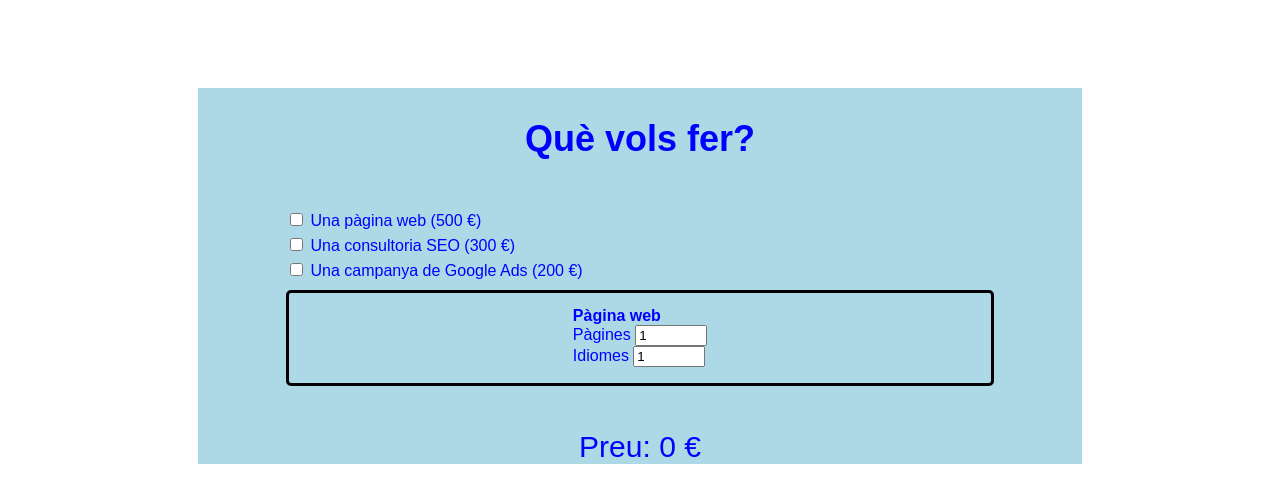
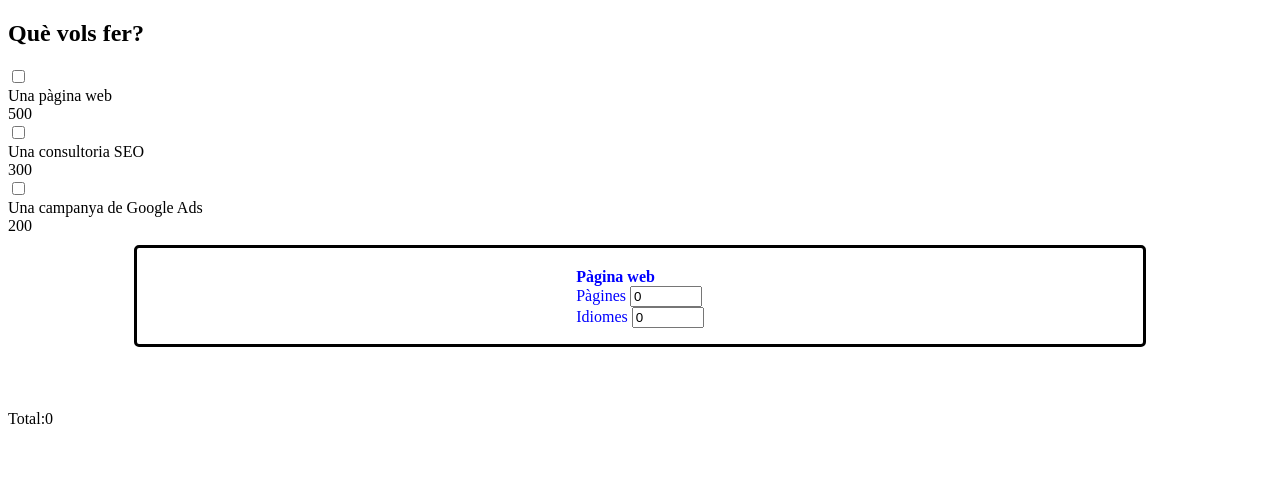
Before and after one commit to davidgomezmor/Sprint7, a React (Vite) app: page / in a window 1280 px wide. Shown: the top 502 px of the page. Built offline with nearby package versions, Linux system fonts and the light colour scheme.

Commit message:
Exercici 2 sin styled pero funcionando

```diff
--- a/src/App.jsx
+++ b/src/App.jsx
@@ -1,14 +1,11 @@
-import { useState, useEffect } from "react";
+import { useState} from "react";
 import { services } from "./services"
 import { PageAndLanguages } from "./components/PageAndLanguages";
-import { Title, Style, Body, Price } from "./styled"
-
-
 
 export default function App() {
 
-  const [pages, setPages] = useState(1);
-  const [languages, setLanguages] = useState(1);
+  const [pages, setPages] = useState(0);
+  const [languages, setLanguages] = useState(0);
   const [checkedState, setCheckedState] = useState(
     new Array(services.length).fill(false),
   );
@@ -16,11 +13,12 @@ export default function App() {
 
   function controlPages(e) {
     setPages(e.target.value);
+    controlChanges()
   }
 
   function controlLanguages(e) {
     setLanguages(e.target.value);
-
+    controlChanges()
   }
 
   const controlChanges = (position) => {
@@ -39,17 +37,19 @@ export default function App() {
       },
       0);
 
-    setTotal((checkedState[0] && index === 0) ? (totalPrice + (pages * languages * 30)) : (totalPrice));
+    setTotal(totalPrice + (pages * languages * 30));
+
 
   };
-  const printPrice = (price) => `${price} €`;
+  const printPrice = (price) => `${price}`;
   return (
-    <Body>
     <div>
-        <Title><h2>Què vols fer?</h2></Title>
+      <h2>Què vols fer?</h2>
       {services.map(({ name, price }, index) => {
         return (
-            <Style>
+          <div>
+
+            <>
               <input
                 key={index}
                 type="checkbox"
@@ -57,27 +57,32 @@ export default function App() {
                 checked={checkedState[index]}
                 onChange={() => controlChanges(index)}
               />
-              {` ${name} `}
-
-              ({printPrice(price)})
-            </Style>
+              <div>
+                {name}
+              </div>
+            </>
+            {printPrice(price)}
+          </div>
         )
       })}
+
       {/* {checkedState[0] && index === 0 && (<PageAndLanguages/>)} */}
+      <div>
+
         <PageAndLanguages
+          key={4}
           pages={pages}
           languages={languages}
           controlPages={controlPages}
           controlLanguages={controlLanguages}
         />
-        <Style>
-          <Price>Preu:
-            {printPrice(` ${total}`)}
-            {setTotal}</Price>
-        </Style>
+
       </div>
-    </Body>
+      <div>
+        <div>Total:
+          {printPrice(total)} {setTotal}
+        </div></div>
+    </div>
   );
 
-
 }
```
Lines whose indentation alone changed are shown as unchanged.
